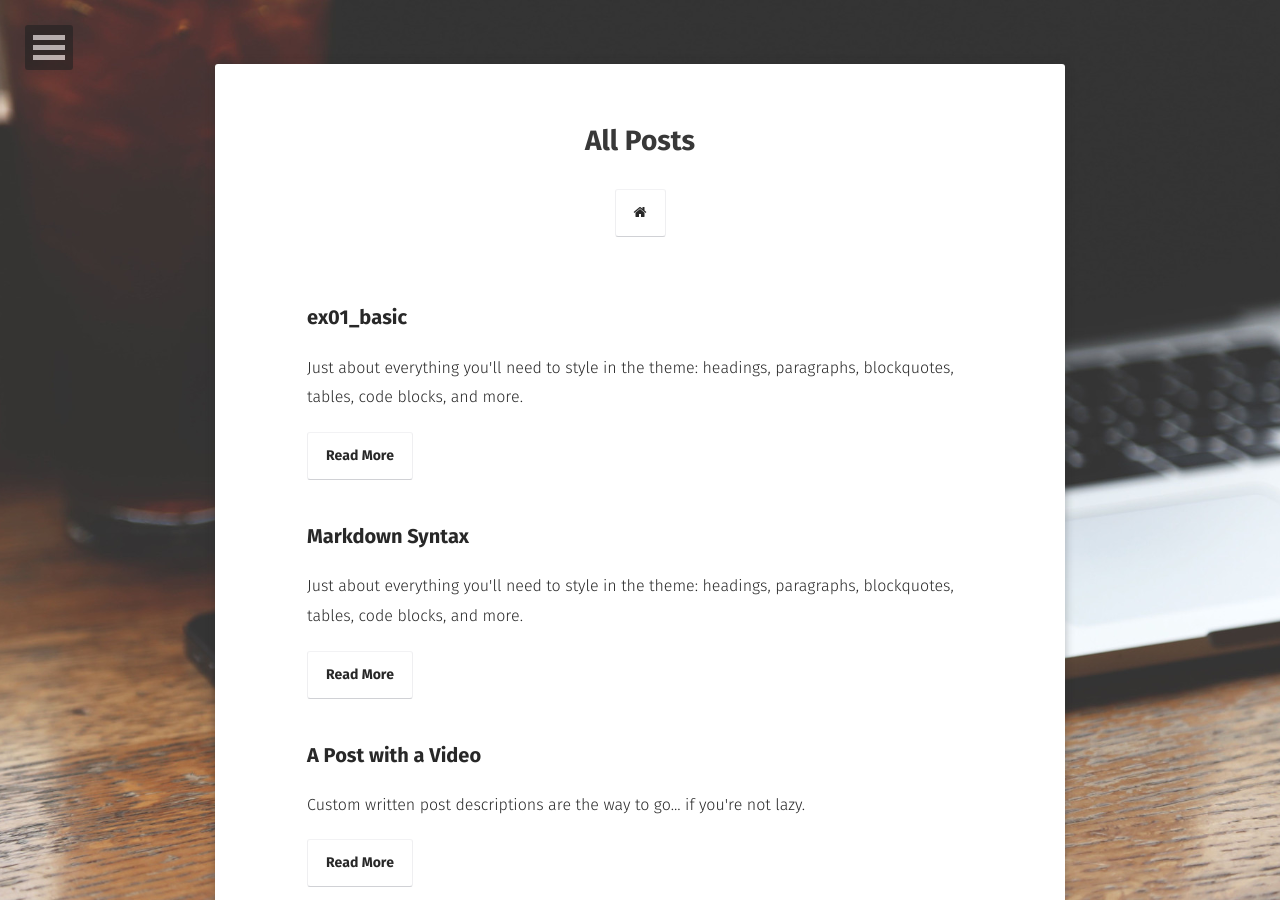
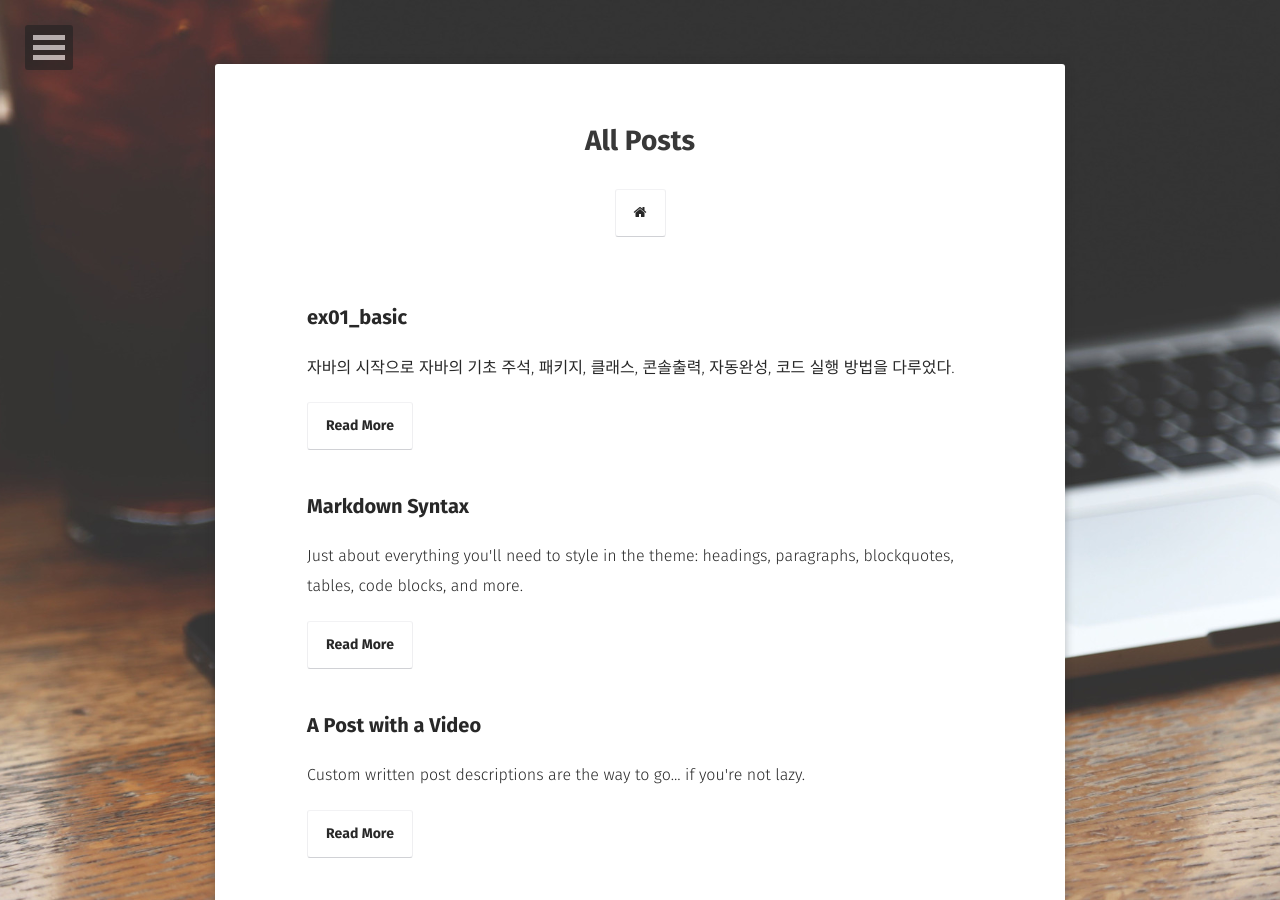
Before and after one commit to sum529-create/sum529-create.github.io, a Jekyll site: the page built from posts/index.md, in a window 1280 px wide and 900 px high. Built offline with Jekyll 4.4.1, drawn with Linux system fonts in a browser that asks for light colours; some web fonts are replaced.

Commit message:
Update 2020-09-14-ex01-basic.md

```diff
--- a/_posts/2020-09-14-ex01-basic.md
+++ b/_posts/2020-09-14-ex01-basic.md
@@ -2,7 +2,7 @@
 layout: post
 title:  "ex01_basic"
 date:   2020-09-14
-excerpt: "Just about everything you'll need to style in the theme: headings, paragraphs, blockquotes, tables, code blocks, and more."
+excerpt: "자바의 시작으로 자바의 기초 주석, 패키지, 클래스, 콘솔출력, 자동완성, 코드 실행 방법을 다루었다."
 tag:
 - "주석"
 - basic
@@ -15,7 +15,6 @@
 # ex01_basic -> Ex01.java
 
 
-## Code Snippets
 
 {% highlight java %}
 
```
